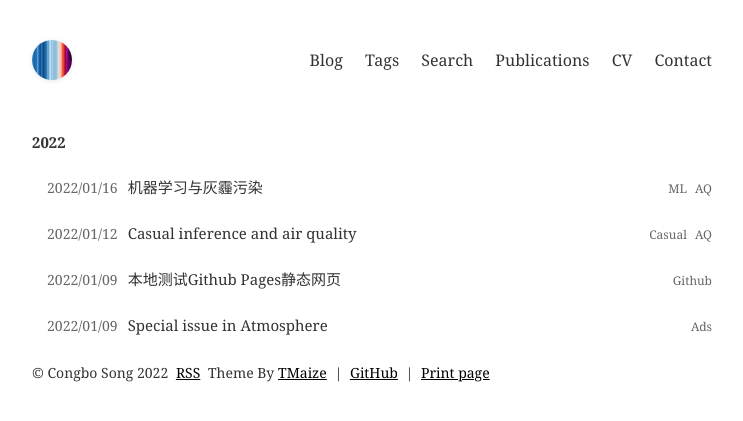
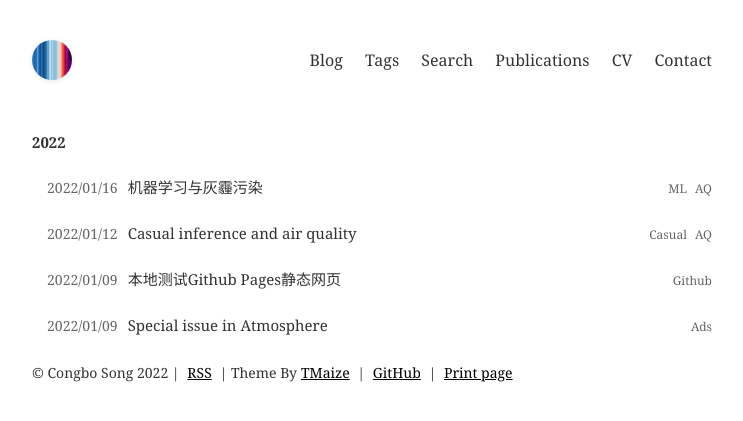
Before and after one commit to songair/Congbo, a Jekyll site: the page built from index.html, in a window 1280 px wide. Shown: the top 421 px of the page, without its empty margins (268-1011 px from the left). Built offline with Jekyll 4.4.1, drawn with Linux system fonts in a browser that asks for light colours.

Commit message:
Update footer.html

```diff
--- a/_includes/footer.html
+++ b/_includes/footer.html
@@ -1,7 +1,7 @@
 <footer class="footer">
   <span>{{ site.footerText }}</span>
-  <a href="{{ site.baseurl }}/static/xml/rss.xml">RSS</a>
-  <span>Theme By</span><a href="https://github.com/TMaize/tmaize-blog">TMaize</a>
+  | <a href="{{ site.baseurl }}/static/xml/rss.xml">RSS</a>
+  | <span>Theme By</span><a href="https://github.com/TMaize/tmaize-blog">TMaize</a>
   {% if site.sourcecode %}
       | <a href="{{ site.sourcecode }}">GitHub</a>
       | <a href="?print=1">Print page</a>
```
